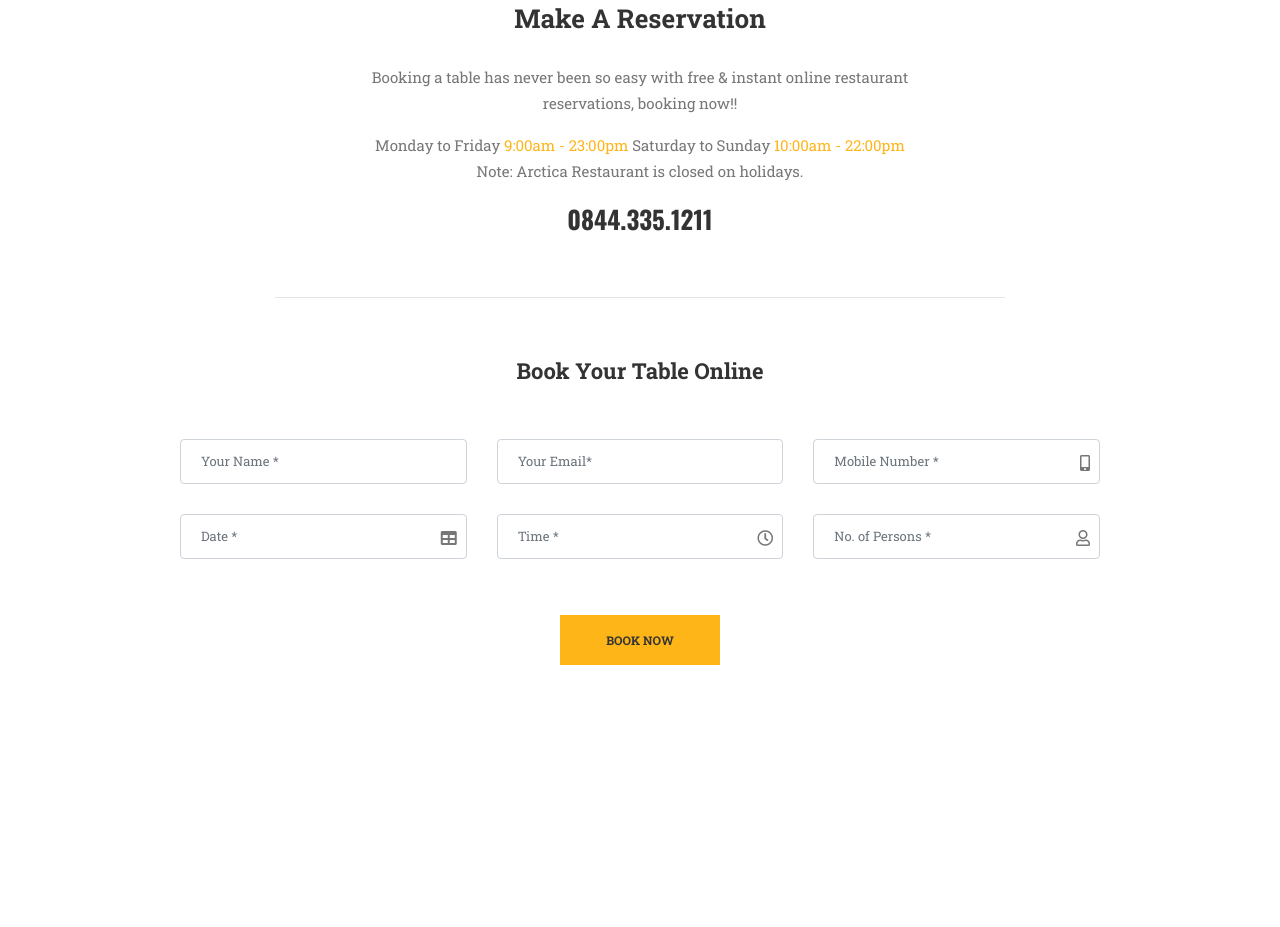
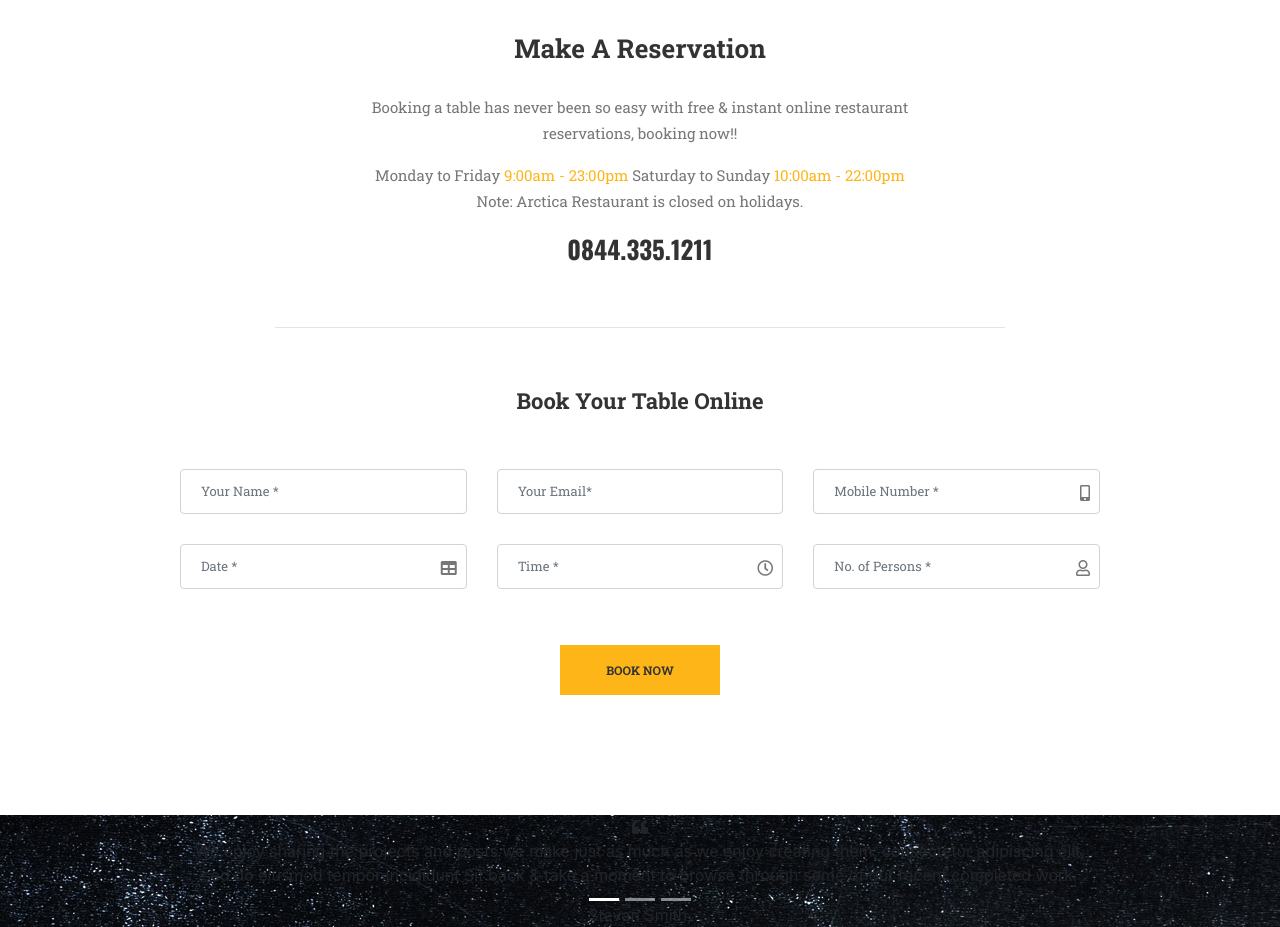
Before and after one commit to TranNguyenDongGon/Frontend, a plain HTML site: page 3.artica-restaurant/index.html in a window 1280 px wide. Shown: the part 4593-5520 px from the top of the page. Before the commit the page ends 5378 px from the top, so only its background shows below. Drawn offline with nearby package versions, Linux system fonts and the light colour scheme; a script that the page names is missing.

Commit message:
httml for testimonials

```diff
--- a/3.artica-restaurant/css/_mobile.scss
+++ b/3.artica-restaurant/css/_mobile.scss
@@ -108,4 +108,6 @@
 	}
 
 	// end owl-carousel
+
+
 }
--- a/3.artica-restaurant/css/style_home.scss
+++ b/3.artica-restaurant/css/style_home.scss
@@ -282,6 +282,7 @@ html,body{
 	background-attachment: fixed;
 
 	&.bg{
+		margin-top: 30px;
 		background: linear-gradient(#00000091, #0000009e), url(../images/8.jpg) center;
 		background-attachment: fixed;
 	}
@@ -705,5 +706,7 @@ html,body{
 	// end bottom
 }
 // end book
+
+
 @import "mobile";
 @import "tablet";
--- a/3.artica-restaurant/index.html
+++ b/3.artica-restaurant/index.html
@@ -657,7 +657,7 @@
             </div>
             <!-- end col-5 -->
             <div class="col-sm-6 offset-sm-1 masterchef__left">
-                <div class="masterchef__left__info">
+                <div class="masterchef__left__info text-center text-sm-left">
                     <h5>Stevan Smith</h5>
                     <h6>The Master of Cooking</h6>
                     <p>Nemo enim ipsam voluptatem quia voluptas sit aspernatur aut odit aut fugit, sed quia consequuntur magni dolores eos qui ratione voluptatem sequi nesciunt. Neque porro quisquam est, qui dolorem ipsum quia dolor sit amet, consectetur, adipisci velit, sed quia non numquam eius modi tempora incidunt.</p>
@@ -786,6 +786,39 @@
     <!-- end container -->
 </div>
 <!-- end book -->
+
+<div class="testimonials">
+    <div id="carouselExampleIndicators" class="carousel slide" data-ride="carousel">
+        <ol class="carousel-indicators">
+          <li data-target="#carouselExampleIndicators" data-slide-to="0" class="active"></li>
+          <li data-target="#carouselExampleIndicators" data-slide-to="1"></li>
+          <li data-target="#carouselExampleIndicators" data-slide-to="2"></li>
+        </ol>
+        <div class="carousel-inner">
+          <div class="carousel-item active" style="background: url(images/9.jpg);">
+                <div class="container">
+                    <div class="row">
+                        <div class="col-sm-10 offset-sm-1 text-center">
+                            <div class="slideCaption">
+                                <span><i class="fas fa-quote-left"></i></span>
+                                <p>We enjoy sharing the projects and posts we make just as much as we enjoy creating them.
+                                    consectetur adipiscing elit, sed do eiusmod tempor incididunt Sit back & take a moment to browse through some of our recent completed work.</p>
+                                <span class="name">Stevan Smith,</span>
+                            </div>
+                            <!-- end caption -->
+                        </div>
+                        <!-- nedl col-10 -->
+                    </div>
+                    <!-- end row -->
+                </div>
+                <!-- end container -->
+          </div>
+          <!-- end carousel active -->
+        </div>
+        <!-- end carousel inner -->
+      </div>
+</div>
+<!-- end testimonials -->
 <!-- Optional JavaScript -->
 <script src="index.js"></script>
 <script src="owl.carousel.min.js"></script>
```
Also changed, not shown: 3.artica-restaurant/css/style_home.css, 1 other file.
